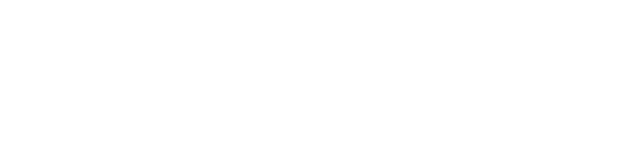
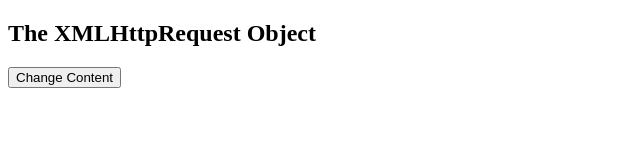
Before and after one commit to horeilly1101/deriv-frontend, a plain HTML site: page index.html in a window 1280 px wide. Shown: the whole page, without its empty margins (0-640 px from the left). Drawn offline with Linux system fonts and the light colour scheme.

Commit message:
properly connects to api

```diff
--- a/index.html
+++ b/index.html
@@ -4,6 +4,21 @@
 	<title>deriv</title>
 </head>
 <body>
-	<script src="scripts.js"></script>
+	<div id="demo">
+		<h2>The XMLHttpRequest Object</h2>
+		<button type="button" onclick="loadDoc()">Change Content</button>
+	</div>
+	<!-- <script src="scripts.js"></script> -->
+	<script>
+		function loadDoc() {
+			var request = new XMLHttpRequest();
+			request.open('GET', 'http://localhost:4567/differentiate/x/x', true);
+			request.onload = function () {
+				console.log(this.response)
+			}
+
+			request.send();
+		}
+	</script>
 </body>
 </html>
```
Also changed, not shown: scripts.js (line endings or trailing spaces).
